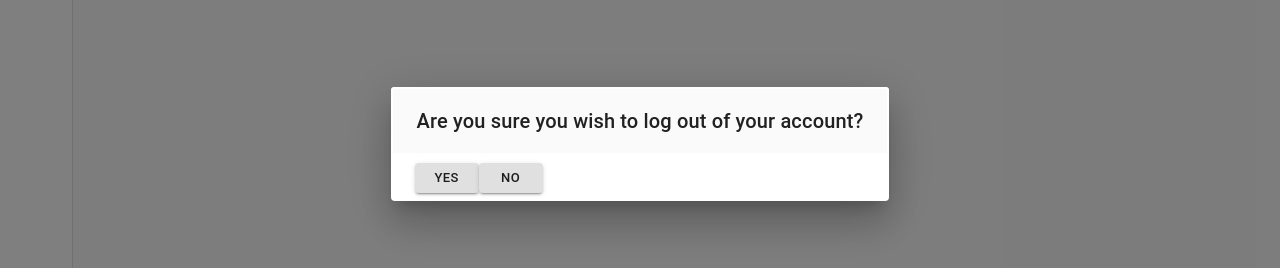
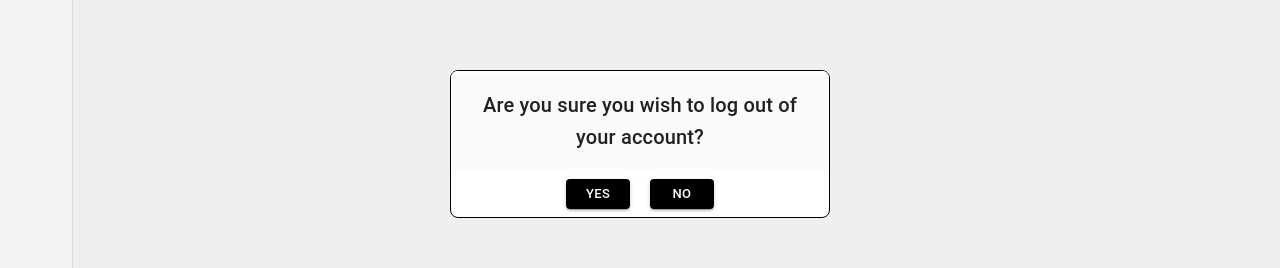
Before and after one commit to nlyra/SystemsEngineeringToolkit, a React (Create React App) app in the folder frontend/toolkit-webapp/: page /ManageMyCourses in a window 1280 px wide. Both pictures are taken after a click on the link "Log out". Shown: the part 256-524 px from the top of the page. Built offline with nearby package versions, Linux system fonts and the light colour scheme; no server answers.

Commit message:
Fixed styling for logout dialog.

```diff
--- a/frontend/toolkit-webapp/src/components/TopNavBar.js
+++ b/frontend/toolkit-webapp/src/components/TopNavBar.js
@@ -40,9 +40,40 @@ const useStyles = makeStyles((theme) => ({
 
   },
 
+  dialogPaper:
+  {
+      border: '1.8px solid black',
+      borderRadius: '8px',
+      width: '380px',
+      boxShadow: 'none'
+  },
+
   dialogContent:
   {
-    width: '40vh'
+    width: '100%',
+    textAlign: 'center',
+  },
+
+  dialogButton1:
+  {
+      backgroundColor: 'black',
+      color: 'white',
+      "&:hover": {
+          backgroundColor: 'grey',
+          color: 'white'
+      },
+      marginRight: '10px'
+  },
+
+  dialogButton2:
+  {
+      backgroundColor: 'black',
+      color: 'white',
+      "&:hover": {
+          backgroundColor: 'grey',
+          color: 'white'
+      },
+      marginLeft: '10px'
   },
 
   divider:
@@ -960,17 +991,17 @@ export default function TopNavBar(props) {
               </Tooltip>
             </Link>
             <div className={classes.dialog}>
-              <Dialog onClose={handleCloseDialog} aria-labelledby="customized-dialog-title" open={loggingout}>
+              <Dialog onClose={handleCloseDialog} aria-labelledby="customized-dialog-title" open={loggingout} classes={{ paper: classes.dialogPaper }} BackdropProps={{ style: { backgroundColor: 'rgba(193, 193, 187, 0.2)' } }}>
                 <div className={classes.dialogTitleDiv}>
                   <DialogTitle id="customized-dialog-title" className={classes.logoutDialogTitle} onClose={handleCloseDialog}>
                     Are you sure you wish to log out of your account?
                   </DialogTitle>
                 </div>
                 <DialogContent className={classes.dialogContent}>
-                  <Button href='\' type='submit' size="small" color="inherit" variant="contained" onClick={logout}>
+                  <Button className={classes.dialogButton1} href='\' type='submit' size="small" color="inherit" variant="contained" onClick={logout}>
                     Yes
                   </Button>
-                  <Button type='submit' size="small" color="inherit" variant="contained" onClick={handleCloseDialog}>
+                  <Button className={classes.dialogButton2} type='submit' size="small" color="inherit" variant="contained" onClick={handleCloseDialog}>
                     No
                   </Button>
                 </DialogContent>
```
Also changed, not shown: 1 other file (tests, documents, lock files or other folders).
